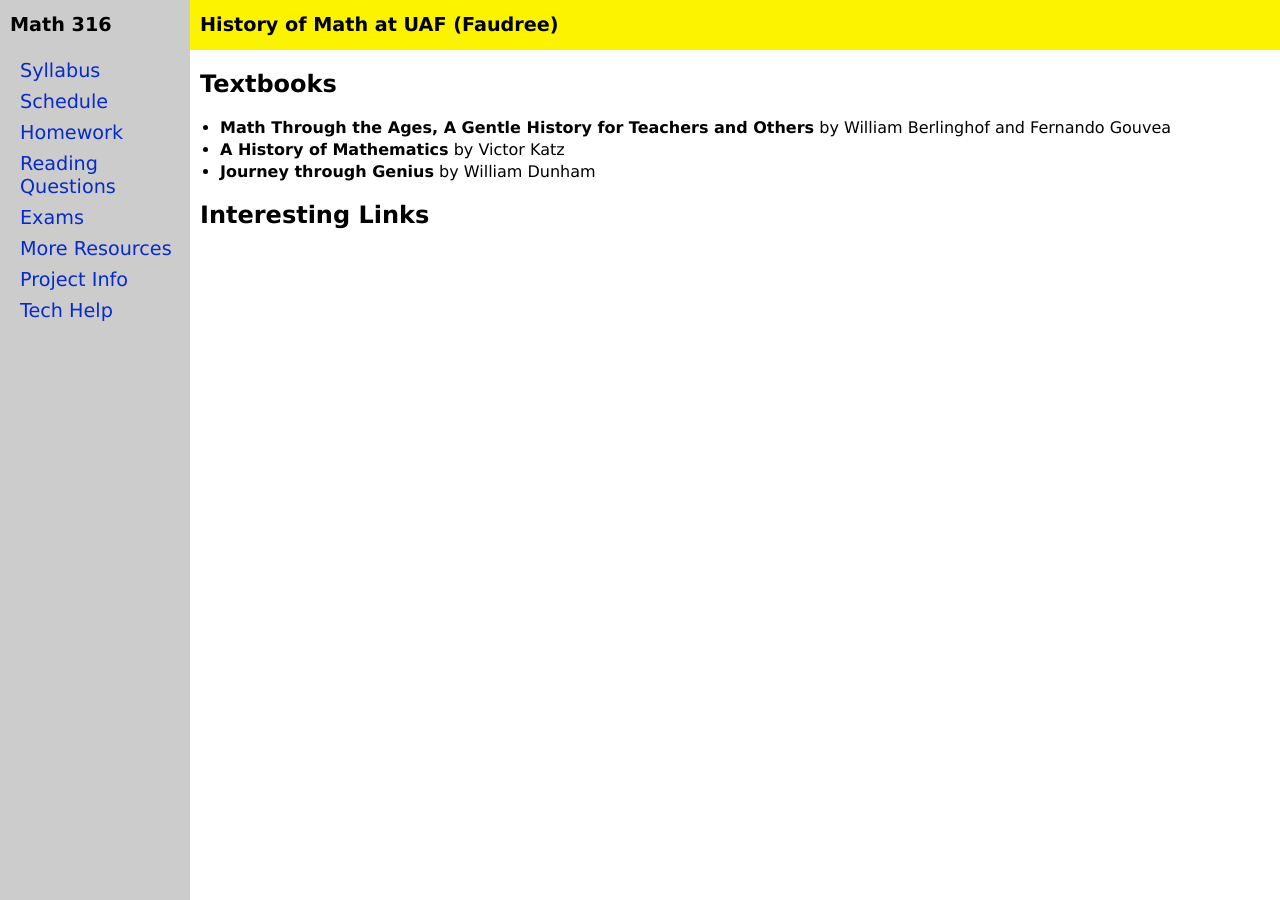
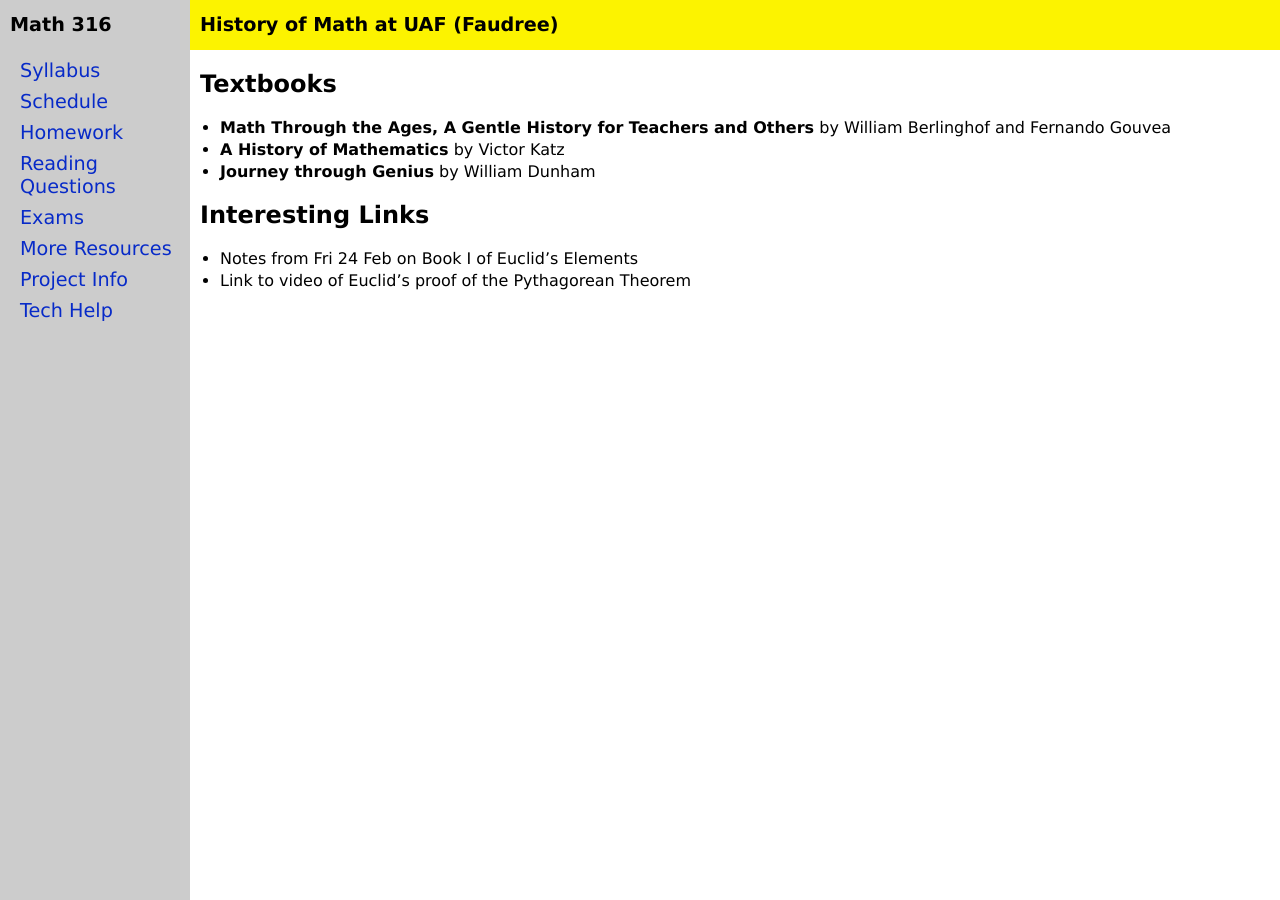
Before and after one commit to jrfaudree/HOM, a Jekyll site: the page built from resources.md, in a window 1280 px wide. Built offline with Jekyll 4.4.1, drawn with Linux system fonts in a browser that asks for light colours.

Commit message:
Update resources.md

```diff
--- a/resources.md
+++ b/resources.md
@@ -11,4 +11,7 @@ title: Additional Resources
 
 ## Interesting Links
 
+* Notes from Fri 24 Feb on Book I of Euclid's Elements
+* Link to video of Euclid's proof of the Pythagorean Theorem
+
 <div style="padding-bottom: 40px"></div>
```
